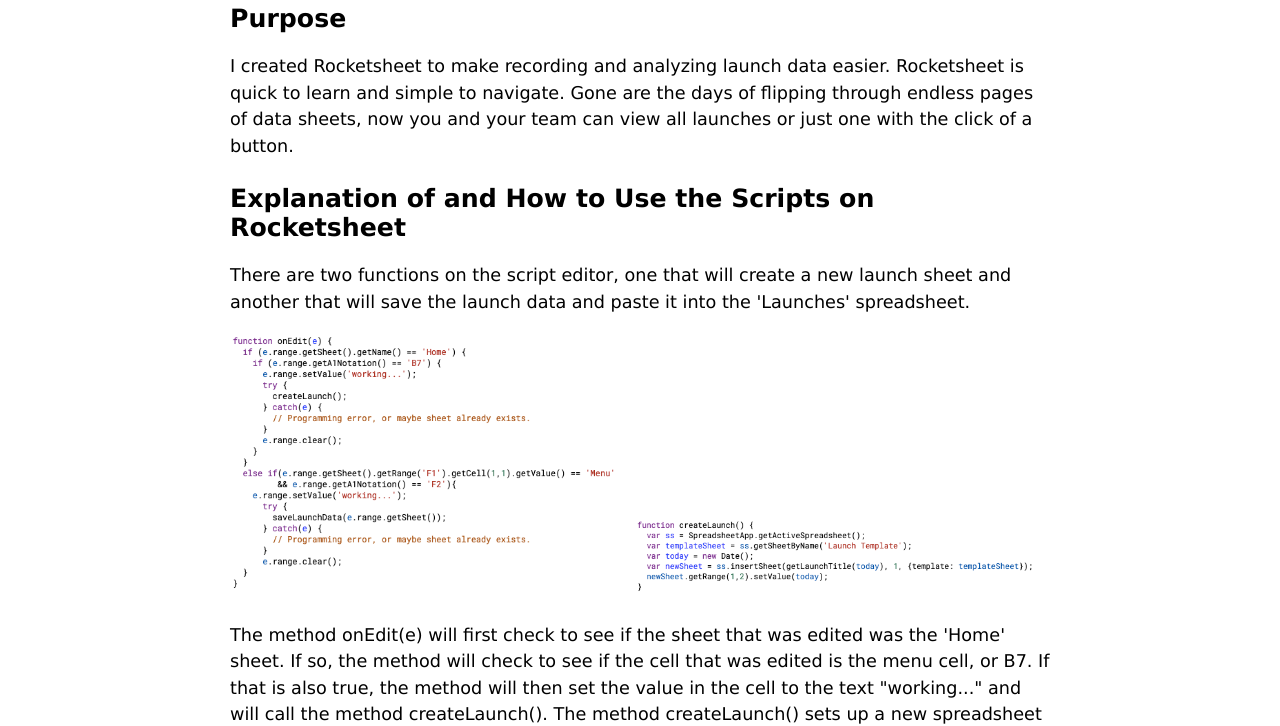
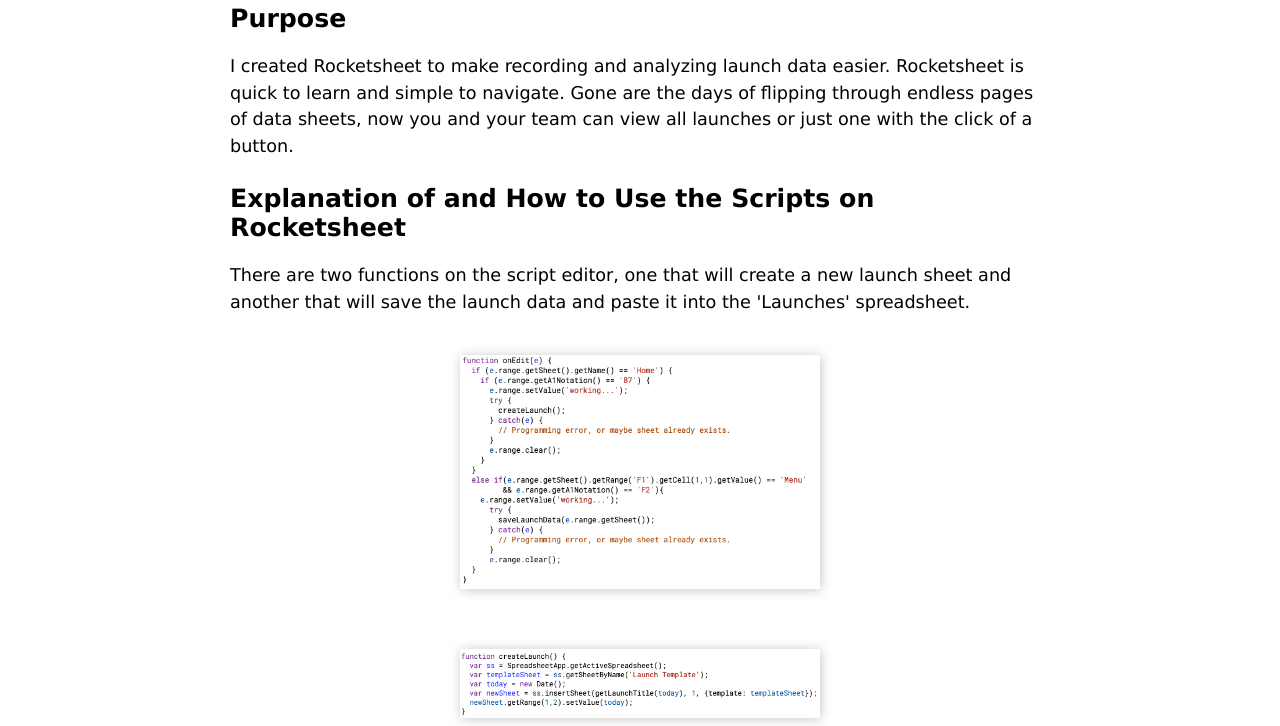
Before and after one commit to YesItsRocketScience/yesitsrocketscience.github.io, a plain HTML site: page about.html in a window 1280 px wide. Shown: the part 242-968 px from the top of the page. Drawn offline with Linux system fonts and the light colour scheme.

Commit message:
Adjust image style.

```diff
--- a/about.html
+++ b/about.html
@@ -46,10 +46,10 @@
                 <p>
                     There are two functions on the script editor, one that will create a new launch sheet and another that will save the launch data and paste it into the 'Launches' spreadsheet.
                 </p>
-                <p>
-                    <img width="400" src="images/onEditMethod.png">
-                    <img width="400" src="images/createLaunchMethod.png">
-                </p>
+
+                <img width="400" src="images/onEditMethod.png">
+                <img width="400" src="images/createLaunchMethod.png">
+
                 <p>
                     The method onEdit(e) will first check to see if the sheet that was edited was the 'Home' sheet. If so, the method will check to see if the cell that was edited is the menu cell, or B7. If that is also true, the method will then set the value in the cell to the text "working..." and will call the method createLaunch(). The method createLaunch() sets up a new spreadsheet using the Launch Template and sets the date to the current day. Once the method createLaunch() is done, the script will go back to onEdit(e) and will clear the menu cell so that once again it is empty.
                 </p>
--- a/styles.css
+++ b/styles.css
@@ -192,10 +192,21 @@ article p {
 	display: block;
 	max-width: 100%;
 	margin: 20px auto 0 auto;
+	padding: 20px;
 }
 
 .content img.compact {
 	display: inline-block;
+}
+
+/* img */
+
+img {
+	display: block;
+	max-width: 100%;
+	margin: 20px auto 0 auto;
+	padding: 20px;
+	filter: drop-shadow(1px 1px 6px #5555);
 }
 
 
```
